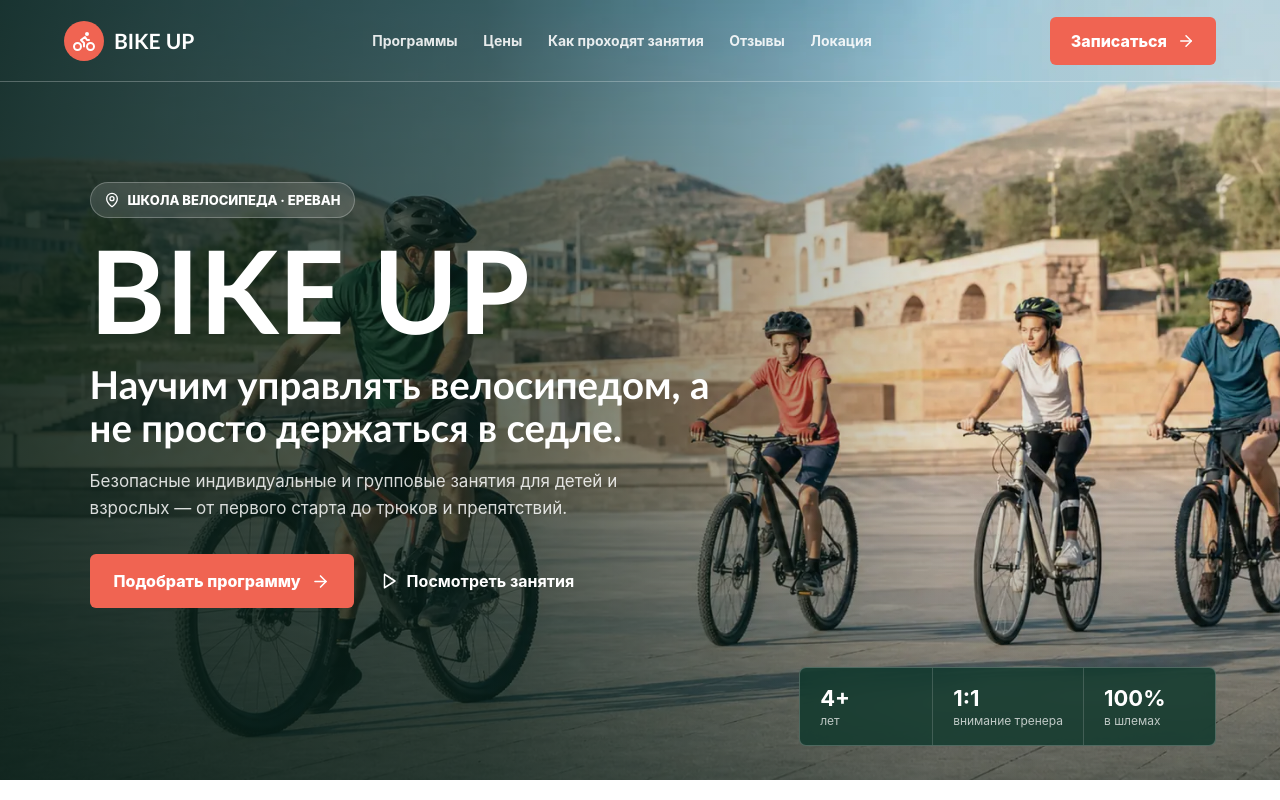
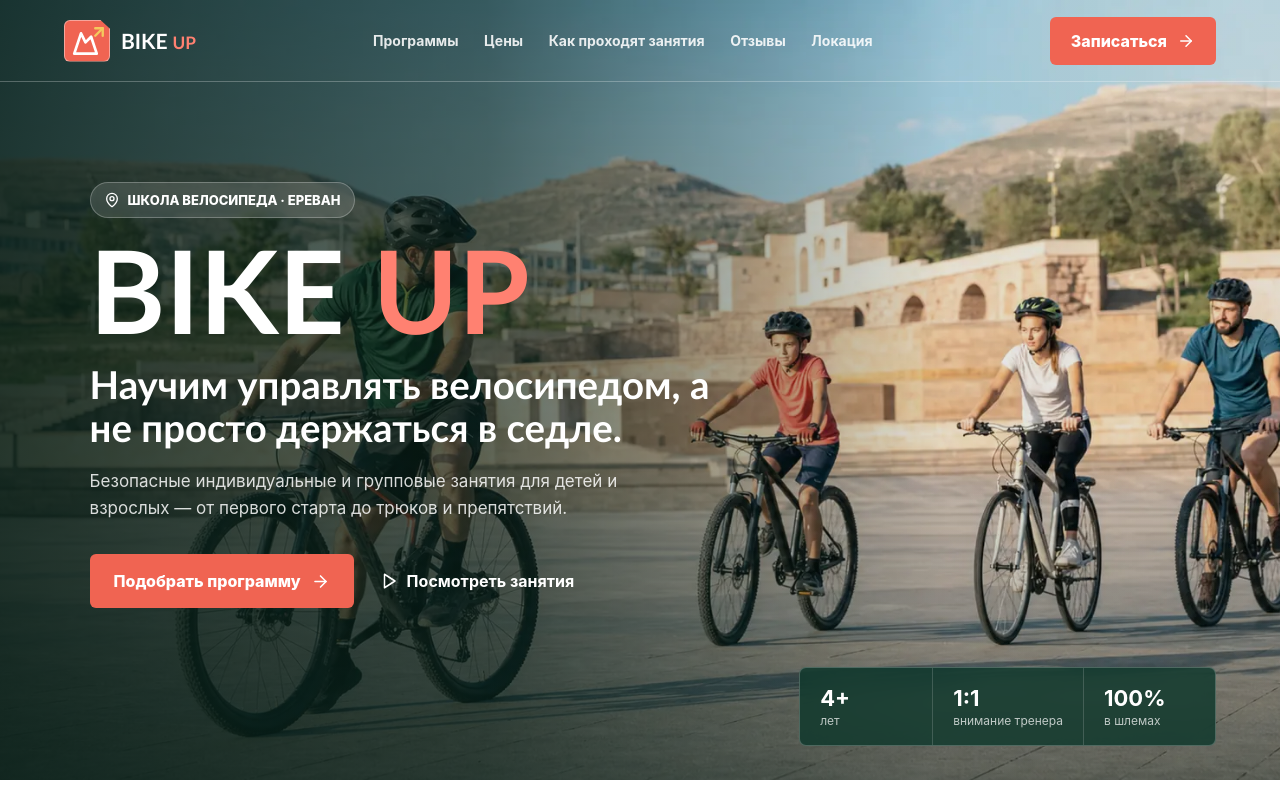
Before and after one commit to PirozhokQA/bike-up-yerevan, a React (Vite) app: page / in a window 1280 px wide. Shown: the top 800 px of the page. Built offline with nearby package versions, Linux system fonts and the light colour scheme.

Commit message:
Create MTB trial logo

```diff
--- a/src/App.jsx
+++ b/src/App.jsx
@@ -3,6 +3,7 @@
 import { useState } from "react";
 import {
   ArrowRight,
+  ArrowUpRight,
   Bike,
   Check,
   ChevronDown,
@@ -12,6 +13,7 @@ import {
   MapPin,
   Menu,
   MessageCircle,
+  Mountain,
   Play,
   ShieldCheck,
   Sparkles,
@@ -64,8 +66,8 @@ export default function Home() {
     <main>
       <header className="site-header">
         <a className="brand" href="#top" aria-label="BIKE UP — на главную">
-          <span className="brand-mark"><Bike size={24} /></span>
-          <span>BIKE UP</span>
+          <span className="brand-mark" aria-hidden="true"><Mountain className="brand-mountain" /><ArrowUpRight className="brand-rise" /></span>
+          <span className="brand-word"><span>BIKE</span><b>UP</b></span>
         </a>
         <nav className={menuOpen ? "nav open" : "nav"} aria-label="Основная навигация">
           <a href="#programs" onClick={() => setMenuOpen(false)}>Программы</a>
@@ -85,7 +87,7 @@ export default function Home() {
         <div className="hero-shade" />
         <div className="hero-content">
           <div className="eyebrow"><MapPin size={16} /> Школа велосипеда · Ереван</div>
-          <h1>BIKE UP</h1>
+          <h1>BIKE <span>UP</span></h1>
           <p className="hero-lead">Научим управлять велосипедом, а не просто держаться в седле.</p>
           <p className="hero-copy">Безопасные индивидуальные и групповые занятия для детей и взрослых — от первого старта до трюков и препятствий.</p>
           <div className="hero-actions">
@@ -241,7 +243,7 @@ export default function Home() {
       </section>
 
       <footer>
-        <div className="footer-brand"><a className="brand" href="#top"><span className="brand-mark"><Bike size={24} /></span><span>BIKE UP</span></a><p>Школа уверенного катания<br />для детей и взрослых.</p></div>
+        <div className="footer-brand"><a className="brand" href="#top"><span className="brand-mark" aria-hidden="true"><Mountain className="brand-mountain" /><ArrowUpRight className="brand-rise" /></span><span className="brand-word"><span>BIKE</span><b>UP</b></span></a><p>Школа уверенного катания<br />для детей и взрослых.</p></div>
         <div><b>Обучение</b><a href="#programs">Программы</a><a href="#prices">Цены</a><a href="#portfolio">Занятия</a></div>
         <div><b>Школа</b><a href="#reviews">Отзывы</a><a href="#location">Локация</a><a href="#signup">Записаться</a></div>
         <div className="footer-place"><MapPin /><span><b>Ереван, Армения</b><small>занятия по предварительной записи</small></span></div>
--- a/src/globals.css
+++ b/src/globals.css
@@ -29,8 +29,12 @@ h1, h2, h3 { font-family: "Trebuchet MS", Inter, sans-serif; letter-spacing: 0;
   grid-template-columns: auto 1fr auto; align-items: center; gap: 36px; padding: 0 clamp(22px, 5vw, 80px);
   color: var(--white); border-bottom: 1px solid rgba(255,255,255,.26);
 }
-.brand { display: inline-flex; align-items: center; gap: 10px; font: 800 21px/1 "Trebuchet MS", sans-serif; white-space: nowrap; }
-.brand-mark { display: inline-grid; place-items: center; width: 40px; height: 40px; color: var(--white); background: var(--coral); border-radius: 50%; }
+.brand { display: inline-flex; align-items: center; gap: 11px; font: 900 21px/1 "Trebuchet MS", sans-serif; white-space: nowrap; }
+.brand-mark { position: relative; display: inline-block; width: 46px; height: 42px; flex: 0 0 auto; color: var(--white); background: var(--coral); border: 1px solid rgba(255,255,255,.42); border-radius: 6px; clip-path: polygon(0 0, 78% 0, 100% 22%, 100% 100%, 0 100%); overflow: hidden; }
+.brand-mountain { position: absolute; left: 5px; bottom: 4px; width: 31px; height: 27px; stroke-width: 2.4; }
+.brand-rise { position: absolute; top: 2px; right: 1px; width: 18px; height: 18px; color: var(--sun); stroke-width: 3.2; }
+.brand-word { display: inline-flex; align-items: baseline; gap: 5px; }
+.brand-word b { color: #ff8171; font-size: .82em; }
 .nav { display: flex; justify-content: center; align-items: center; gap: clamp(18px, 2vw, 34px); font-size: 14px; font-weight: 650; }
 .nav a { opacity: .88; transition: opacity .2s; }
 .nav a:hover { opacity: 1; }
@@ -48,6 +52,7 @@ h1, h2, h3 { font-family: "Trebuchet MS", Inter, sans-serif; letter-spacing: 0;
 .eyebrow, .kicker { display: inline-flex; align-items: center; gap: 8px; width: fit-content; color: var(--coral-dark); font-size: 13px; font-weight: 850; text-transform: uppercase; }
 .eyebrow { color: var(--white); background: rgba(255,255,255,.13); border: 1px solid rgba(255,255,255,.25); border-radius: 20px; padding: 9px 13px; backdrop-filter: blur(8px); }
 .hero h1 { margin-top: 22px; font-size: clamp(68px, 9vw, 132px); line-height: .86; font-weight: 900; }
+.hero h1 span { color: #ff8171; }
 .hero-lead { max-width: 660px; margin-top: 24px; font: 800 clamp(24px, 3vw, 39px)/1.12 "Trebuchet MS", sans-serif; }
 .hero-copy { max-width: 590px; margin-top: 19px; font-size: 17px; line-height: 1.6; color: rgba(255,255,255,.84); }
 .hero-actions { display: flex; align-items: center; gap: 26px; margin-top: 32px; }
```
Also changed, not shown: 6 other files (tests, documents, lock files or other folders).
